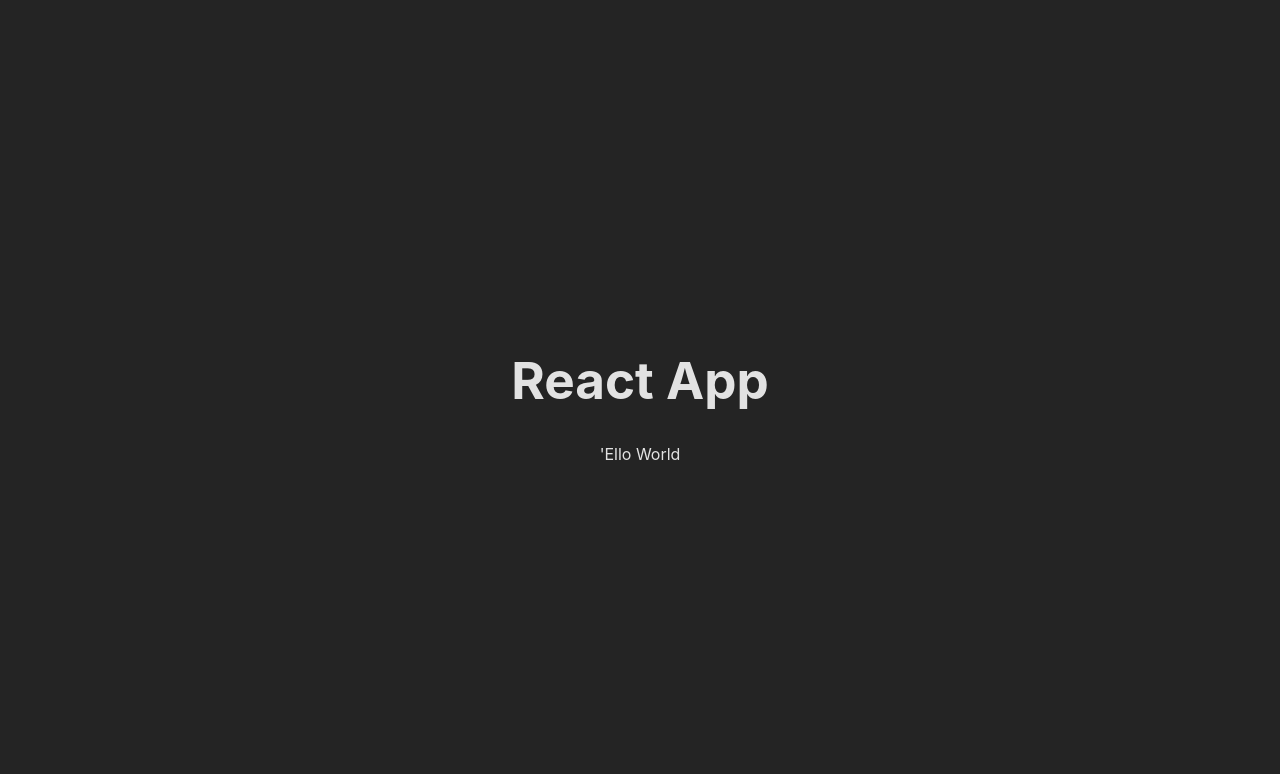
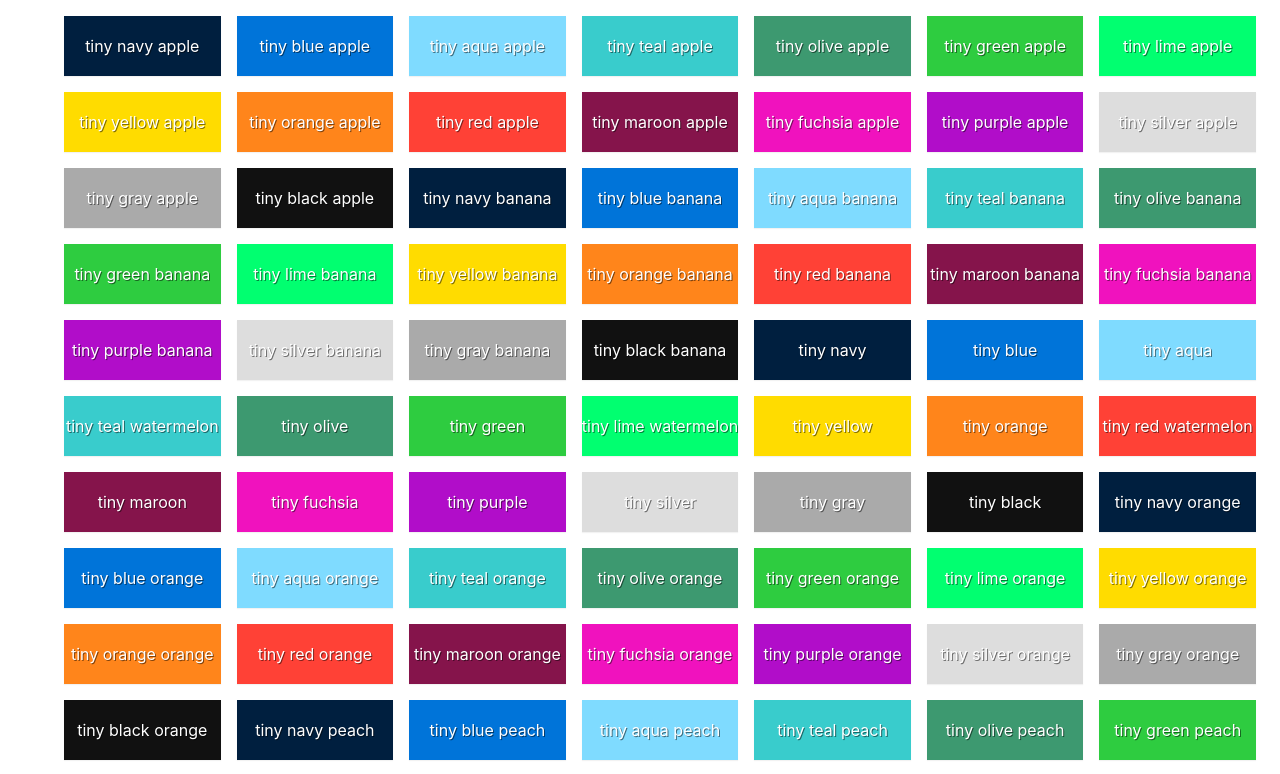
Before and after one commit to ShugKnight24/react_fiddle_challenge, a React (Vite) app: page / in a window 1280 px wide. Shown: the top 774 px of the page. Built offline with nearby package versions, Linux system fonts and the light colour scheme.

Commit message:
chore: Setup project to challenge setup

```diff
--- a/src/App.css
+++ /dev/null
@@ -1,6 +0,0 @@
-#root {
-  max-width: 1280px;
-  margin: 0 auto;
-  padding: 2rem;
-  text-align: center;
-}
--- a/src/App.jsx
+++ b/src/App.jsx
@@ -1,14 +1,11 @@
-import { useState } from 'react'
-import './App.css'
+import { List } from './components/List'
+import { items } from './data/listData'
 
-function App() {
+export const App = () => {
 
   return (
     <>
-      <h1>React App</h1>
-      <p>'Ello World</p>
+      <List items={items} />
     </>
-  )
+  );
 }
-
-export default App
--- /dev/null
+++ b/src/components/List.css
@@ -0,0 +1,81 @@
+.List {
+  margin: 16px;
+  display: grid;
+  grid-template-columns: repeat(auto-fill, minmax(150px, 1fr));
+  grid-auto-rows: 60px;
+  grid-gap: 16px;
+}
+
+.List__item {
+  line-height: 60px;
+  text-align: center;
+  color: white;
+  text-shadow: 1px 1px rgba(0, 0, 0, 0.5);
+  box-shadow: 0px 1px 1px 0px rgba(0, 0, 0, 0.05);
+}
+
+/* Taken from https://clrs.cc/ */
+
+.List__item--navy {
+  background-color: #001f3f;
+}
+
+.List__item--blue {
+  background-color: #0074d9;
+}
+
+.List__item--aqua {
+  background-color: #7fdbff;
+}
+
+.List__item--teal {
+  background-color: #39cccc;
+}
+
+.List__item--olive {
+  background-color: #3d9970;
+}
+
+.List__item--green {
+  background-color: #2ecc40;
+}
+
+.List__item--lime {
+  background-color: #01ff70;
+}
+
+.List__item--yellow {
+  background-color: #ffdc00;
+}
+
+.List__item--orange {
+  background-color: #ff851b;
+}
+
+.List__item--red {
+  background-color: #ff4136;
+}
+
+.List__item--maroon {
+  background-color: #85144b;
+}
+
+.List__item--fuchsia {
+  background-color: #f012be;
+}
+
+.List__item--purple {
+  background-color: #b10dc9;
+}
+
+.List__item--black {
+  background-color: #111111;
+}
+
+.List__item--gray {
+  background-color: #aaaaaa;
+}
+
+.List__item--silver {
+  background-color: #dddddd;
+}
--- /dev/null
+++ b/src/components/List.jsx
@@ -0,0 +1,22 @@
+import './List.css';
+
+// Implement a feature to allow item selection with the following requirements:
+// 1. Clicking an item selects/unselects it.
+// 2. Multiple items can be selected at a time.
+// 3. Make sure to avoid unnecessary re-renders of each list item in the big list (performance).
+// 4. Currently selected items should be visually highlighted.
+// 5. Currently selected items' names should be shown at the top of the page.
+//
+// Feel free to change the component structure at will.
+
+export const List = ({ items }) => (
+  <>
+    <ul className="List">
+      {items.map(item => (
+        <li key={item.name} className={`List__item List__item--${item.color}`}>
+          {item.name}
+        </li>
+      ))}
+    </ul>
+  </>
+);
--- /dev/null
+++ b/src/data/listData.js
@@ -0,0 +1,30 @@
+// ---------------------------------------
+// Do NOT change anything below this line.
+// ---------------------------------------
+
+const sizes = ['tiny', 'small', 'medium', 'large', 'huge'];
+const colors = ['navy', 'blue', 'aqua', 'teal', 'olive', 'green', 'lime', 'yellow', 'orange', 'red', 'maroon', 'fuchsia', 'purple', 'silver', 'gray', 'black'];
+const fruits = ['apple', 'banana', 'watermelon', 'orange', 'peach', 'tangerine', 'pear', 'kiwi', 'mango', 'pineapple'];
+
+export const items = sizes.reduce(
+  (items, size) => [
+    ...items,
+    ...fruits.reduce(
+      (acc, fruit) => [
+        ...acc,
+        ...colors.reduce(
+          (acc, color) => [
+            ...acc,
+            {
+              name: `${size} ${color} ${fruit}`,
+              color,
+            },
+          ],
+          [],
+        ),
+      ],
+      [],
+    ),
+  ],
+  [],
+);
--- a/src/index.css
+++ b/src/index.css
@@ -5,32 +5,22 @@
 
   color-scheme: light dark;
   color: rgba(255, 255, 255, 0.87);
-  background-color: #242424;
 
   font-synthesis: none;
   text-rendering: optimizeLegibility;
   -webkit-font-smoothing: antialiased;
   -moz-osx-font-smoothing: grayscale;
-}
-
-a {
-  font-weight: 500;
-  color: #646cff;
-  text-decoration: inherit;
-}
-a:hover {
-  color: #535bf2;
+  box-sizing: border-box;
+  margin: 0;
+  padding: 0;
 }
 
 body {
-  margin: 0;
-  display: flex;
-  place-items: center;
-  min-width: 320px;
-  min-height: 100vh;
+  background: #fff;
+  display: block;
+  margin: 8px;
 }
 
-h1 {
-  font-size: 3.2em;
-  line-height: 1.1;
+ul {
+  list-style: none;
 }
--- a/src/main.jsx
+++ b/src/main.jsx
@@ -1,6 +1,6 @@
 import React from 'react'
 import ReactDOM from 'react-dom/client'
-import App from './App.jsx'
+import { App } from './App.jsx'
 import './index.css'
 
 ReactDOM.createRoot(document.getElementById('root')).render(
```
Also changed, not shown: 1 other file (tests, documents, lock files or other folders).
